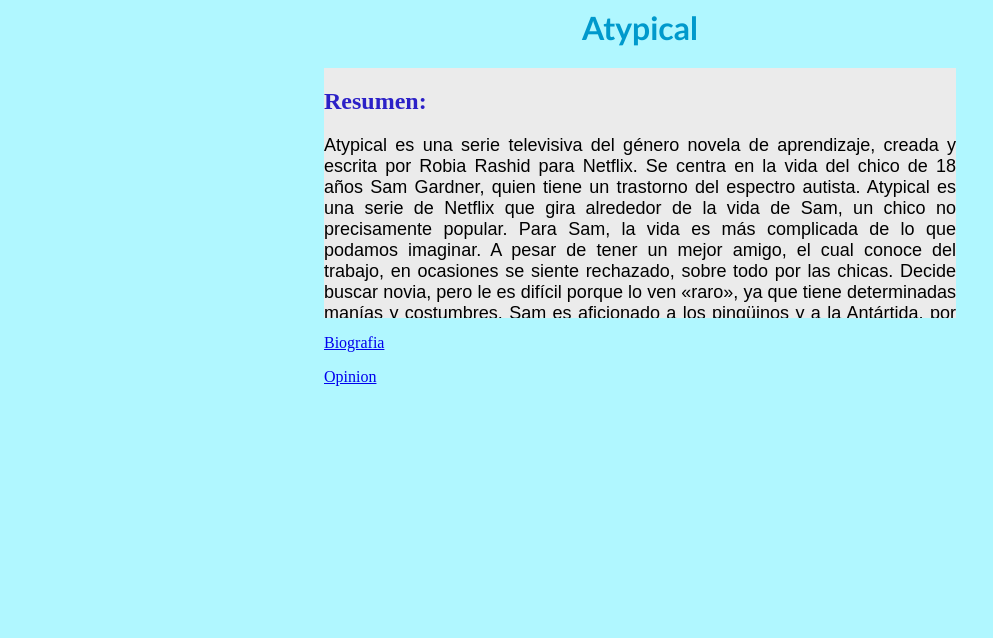
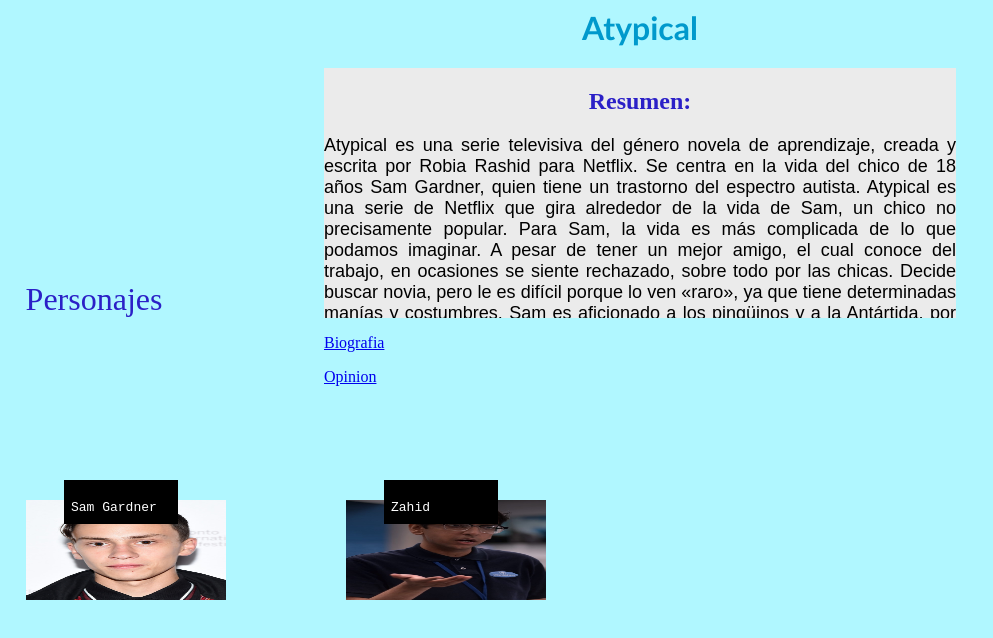
Before and after one commit to binbinj7/binbinj.github.io, a plain HTML site: page resumen.html in a window 1280 px wide. Shown: the whole page, without its empty margins (0-993 px from the left). Drawn offline with Linux system fonts and the light colour scheme.

Commit message:
Update resumen.html

```diff
--- a/resumen.html
+++ b/resumen.html
@@ -3,7 +3,32 @@
         <title> </title>
         <style>
 
-
+         .a{font-family: monospace;
+            fon-size: large;
+            color: rgb(255, 255, 255);
+             background: rgb(0, 0, 0);
+             border: 2px solid black;
+             padding: 5px;
+                width: 100px;
+                height:30px;
+                 position:absolute;
+             top:60%;
+             left:5%;
+               z-index:1;
+           }
+           .c{font-family: monospace;
+            fon-size: large;
+            color: rgb(255, 255, 255);
+             background: rgb(0, 0, 0);
+             border: 2px solid black;
+             padding: 5px;
+                width: 100px;
+                height:30px;
+                 position:absolute;
+             top:60%;
+             left:30%;
+               z-index:1;
+           }
          .b{
 
              font-family:'Arial';
@@ -25,9 +50,18 @@
 
          }
           .pic {
-             width:400px;
-             height:300px;
-             float:right;
+             width:200px;
+             height:100px;
+             position: absolute;
+             bottom:200px;
+             left: 2%;
+         }
+          .pic2 {
+             width:200px;
+             height:100px;
+             position: absolute;
+             bottom:200px;
+             left: 27%;
          }
 
          h1{
@@ -39,8 +73,17 @@
             h2{
             color: rgb(43, 32, 199);
             font-family:'Times New Roman';
-            text-align:left;
+            text-align:center;
+              }
+              .o{
+            color: rgb(43, 32, 199);
+             font-size: xx-large;
+            font-family:'Times New Roman';
+            position: absolute;
+            bottom: 450px;
+            left: 2%;
 
+              }
 
         </style>
     </head>
@@ -54,8 +97,18 @@
 Decide buscar novia, pero le es difícil porque lo ven «raro», ya que tiene determinadas manías y costumbres. Sam es aficionado a los pingüinos y a la Antártida, por lo que a cada chica que conoce le habla acerca de este tema, y esto hace que se echen para atrás. Comienza enamorándose de su terapeuta, sin embargo no consigue nada porque esta ya tiene pareja, y lo único que consigue confesándole su amor por ella es un rechazo por parte de ella. Durante toda la serie, el protagonista sufre bastante, viéndose en situaciones como pasar una noche en comisaría, al faltar al respeto a un policía, el cual no conocía la situación de Sam, o sufrir un ataque en medio de un autobús por haber sido rechazado por su terapeuta. Sin embargo, va consiguiendo progresivamente controlar sus emociones y relacionarse con los demás. Consigue un trabajo, el cual mantiene durante la serie.
 
 Por otro lado, la hermana de Sam conoce a un chico, Evan, del que se enamora y con el cual tiene una larga relación durante toda la serie. En el transcurso de la serie, la familia de Sam pasa por momentos difíciles, ya que la madre, Elsa, se va con un hombre al que conoce una noche en un bar. Esto hace que Doug, el marido, la eche de casa, por lo que la familia se distancia y la relación del matrimonio se rompe, y esto como consecuencia, afecta bastante a Sam.</span><p>
-
         </div>
+        <div class="o">
+            <p>Personajes</p>
+        </div>
+            <div class="a">
+    <p> Sam Gardner</p>
+</div>
+  <img class="pic" src="Keir_Gilchrist.jpg">
+   <div class="c">
+    <p> Zahid</p>
+</div>
+<img class="pic2" src="Zahid.jpg">
         <div class="i">
    <p><a href="https://binbinj7.github.io/index">Biografia</a>
  <p><a href="https://binbinj7.github.io/opinion">Opinion</a>
```
